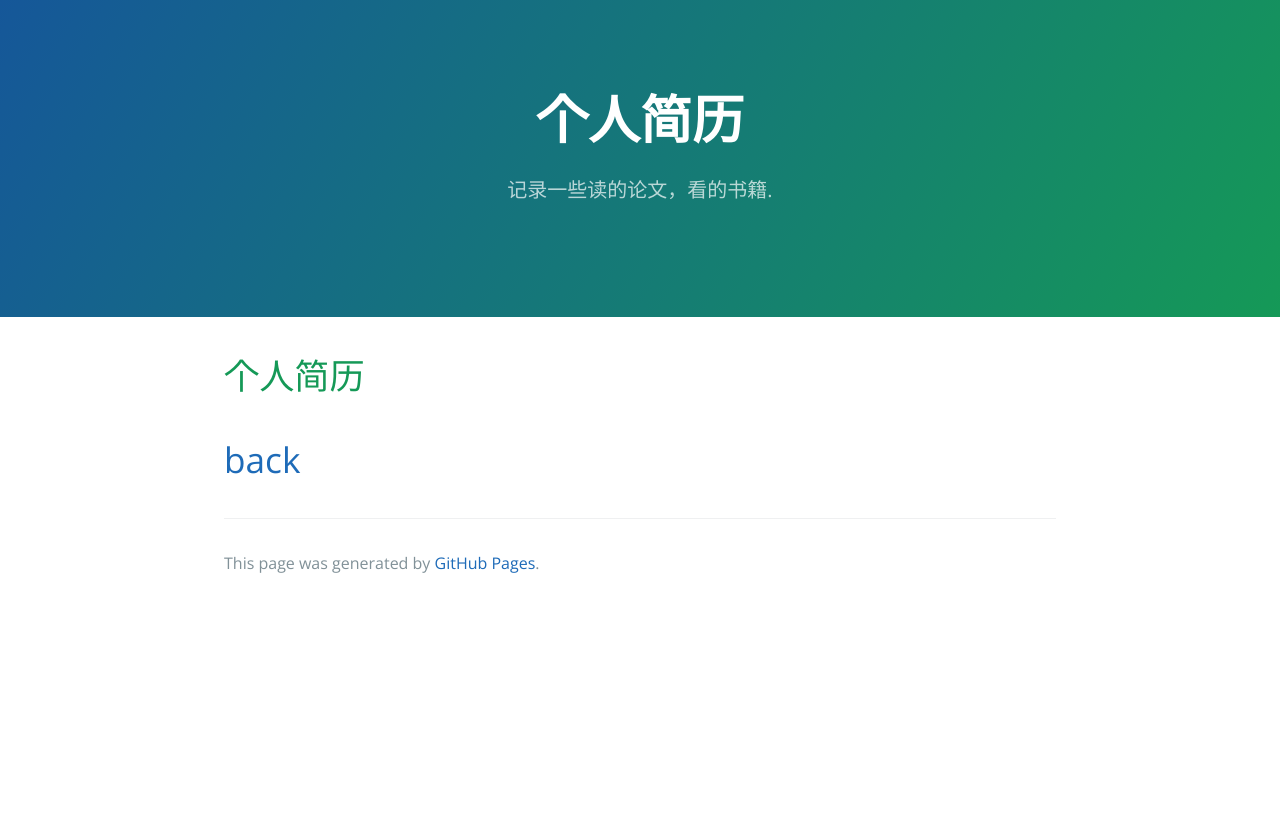
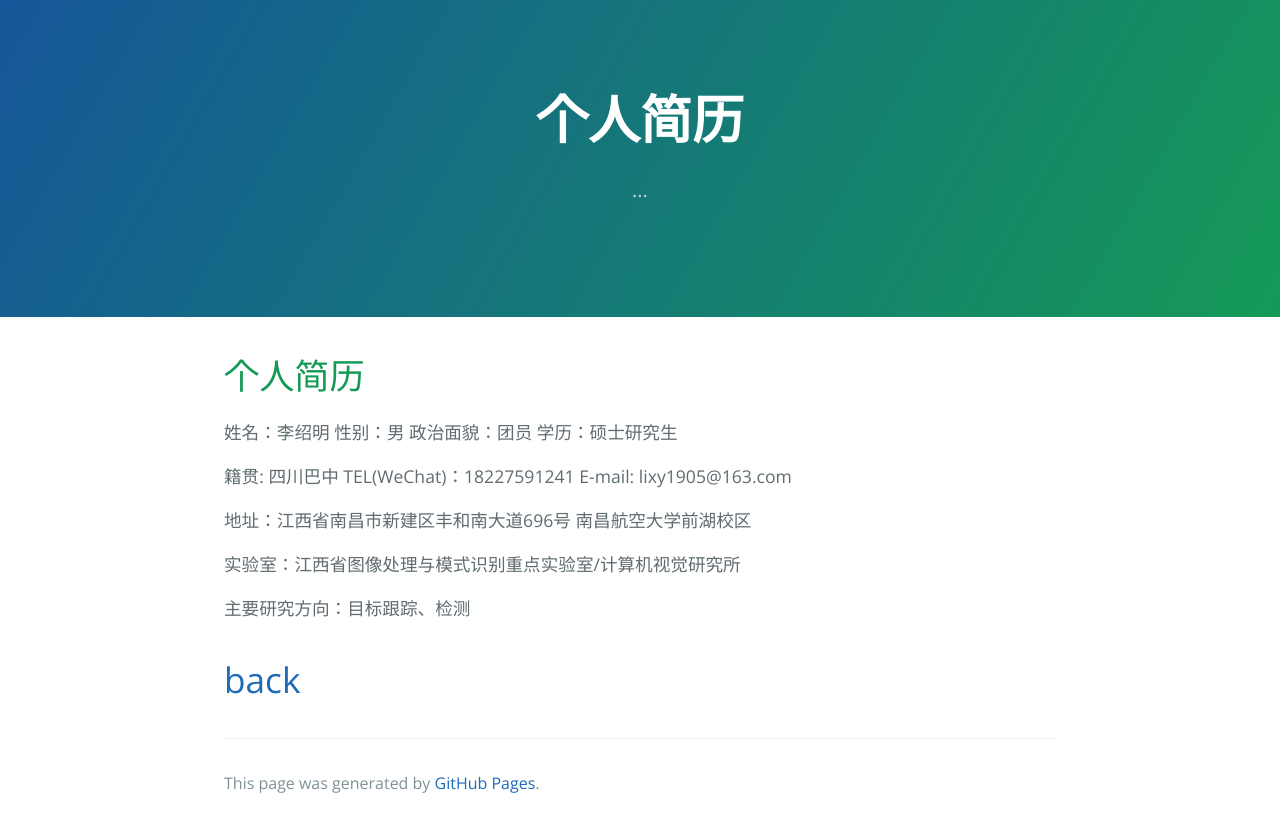
Before and after one commit to maliangzhibi/maliangzhibi.github.io, a Jekyll site: the page built from docs/cv-page.md, in a window 1280 px wide. Shown: the top 832 px of the page. Built offline with Jekyll 4.4.1, drawn with Linux system fonts in a browser that asks for light colours; our own code applies the rules of GitHub Pages for plain Markdown files.

Commit message:
add cv-page.

```diff
--- a/docs/cv-page.md
+++ b/docs/cv-page.md
@@ -1,12 +1,20 @@
 ---
 layout: default
 title: 个人简历
-description: 姓名：LSM	性别：男	学历：硕士研究生	籍贯: 四川巴中	Tel(WeChat)：18227591241	E-mail: lixy1905@163.com	主要研究方向：目标跟踪、检测
+description: ...
 ---
 
 # 个人简历
 
+姓名：李绍明	性别：男	政治面貌：团员	学历：硕士研究生
 
+籍贯: 四川巴中	TEL(WeChat)：18227591241	E-mail: lixy1905@163.com
+
+地址：江西省南昌市新建区丰和南大道696号	南昌航空大学前湖校区
+
+实验室：江西省图像处理与模式识别重点实验室/计算机视觉研究所
+
+主要研究方向：目标跟踪、检测
 
 
 
```
